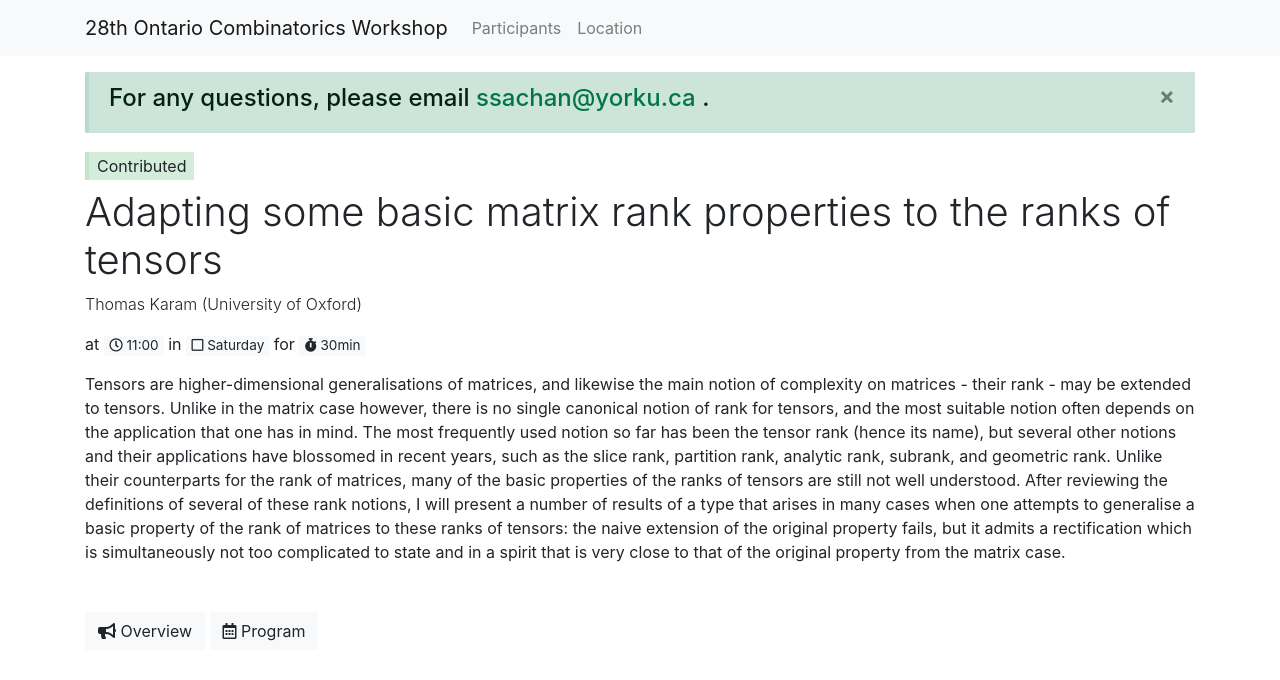
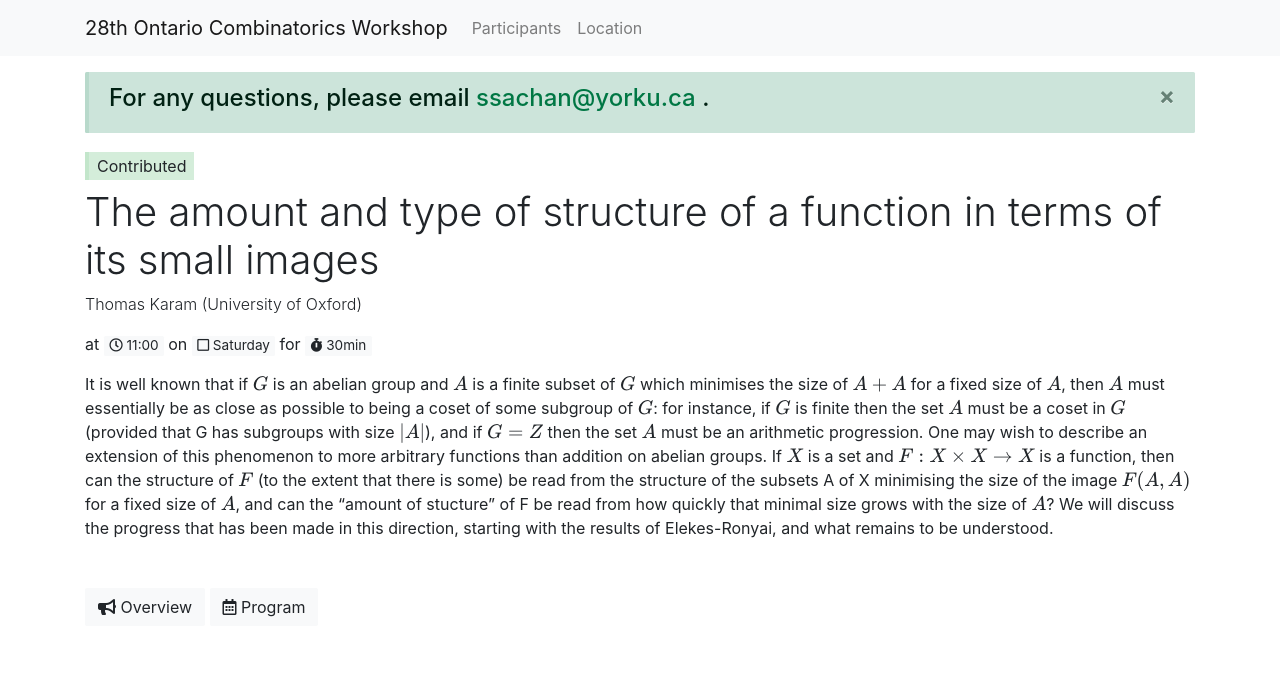
Before and after one commit to sarobidy19/OCW, a Jekyll site: the page built from _talks/talk-Thomas-Karam.md, in a window 1280 px wide. Shown: the top 680 px of the page. Built offline with Jekyll 4.4.1, drawn with Linux system fonts in a browser that asks for light colours.

Commit message:
19/04 update

```diff
--- a/_data/lang.yml
+++ b/_data/lang.yml
@@ -6,7 +6,7 @@ en:
     at: at
     by: by
     for: for
-    in: in
+    in: "on"
     on_: "on"
   overview: Overview
   more_information: More Information
--- a/_speakers/python-generator.py
+++ b/_speakers/python-generator.py
@@ -1,7 +1,7 @@
 import csv
 import os
 
-with open('../../registration-ordered.csv', newline='',encoding="latin-1") as csvfile:
+with open('../../registration-ordered.csv', newline='',encoding="utf8") as csvfile:
 	f = csv.DictReader(csvfile)
 	for row in f:
 		#firstname, lastname, affiliation, stage, title
--- a/_talks/talk-Thomas-Karam.md
+++ b/_talks/talk-Thomas-Karam.md
@@ -1,9 +1,12 @@
 ---
-name: Adapting some basic matrix rank properties to the ranks of tensors
+name: The amount and type of structure of a function in terms of its small images
 speakers:
  - Thomas Karam
 categories:
  - Contributed
 ---
 
-Tensors are higher-dimensional generalisations of matrices, and likewise the main notion of complexity on matrices - their rank - may be extended to tensors. Unlike in the matrix case however, there is no single canonical notion of rank for tensors, and the most suitable notion often depends on the application that one has in mind. The most frequently used notion so far has been the tensor rank (hence its name), but several other notions and their applications have blossomed in recent years, such as the slice rank, partition rank, analytic rank, subrank, and geometric rank. Unlike their counterparts for the rank of matrices, many of the basic properties of the ranks of tensors are still not well understood. After reviewing the definitions of several of these rank notions, I will present a number of results of a type that arises in many cases when one attempts to generalise a basic property of the rank of matrices to these ranks of tensors: the naive extension of the original property fails, but it admits a rectification which is simultaneously not too complicated to state and in a spirit that is very close to that of the original property from the matrix case.
+It is well known that if $$G$$ is an abelian group and $$A$$ is a finite subset of $$G$$ which
+minimises the size of $$A+A$$ for a fixed size of $$A$$, then $$A$$ must essentially be as close as possible to being a coset of some subgroup of $$G$$: for instance, if $$G$$ is finite then the set $$A$$ must be a coset in $$G$$ (provided that G has subgroups with size $$|A|$$), and if $$G = Z$$ then the set $$A$$ must be an arithmetic progression. One may wish to describe an extension of this phenomenon to more arbitrary functions than addition on abelian groups. If $$X$$ is a set and $$F : X \times X \to X$$ is a function, then can the structure of $$F$$ (to the extent that there is some) be read from the structure of the subsets A of X minimising the size of the image $$F(A, A)$$ for a fixed size of $$A$$, and can the “amount of stucture” of F be read from how quickly that minimal size
+grows with the size of $$A$$? We will discuss the progress that has been made in this direction,
+starting with the results of Elekes-Ronyai, and what remains to be understood.
```
Also changed, not shown: _data/program.yml (+14 -5 lines), _speakers/Johnna Parenteau.md (added, +6 -0 lines), _speakers/Jędrzej Hodor.md (added, +6 -0 lines), _speakers/Lukas Klawuhn.md (added, +6 -0 lines), _speakers/Saikat Maity.md (added, +6 -0 lines), _speakers/Sapir Ben-Shahar.md (added, +6 -0 lines), _talks/cofee-break.md (+0 -1 lines), _talks/talk-Johnna-Parenteau.md (added, +9 -0 lines), _talks/talk-Jędrzej-Hodor.md (added, +11 -0 lines), _talks/talk-Lukas-Klawuhn.md (added, +12 -0 lines), _talks/talk-Saikat-Maity.md (added, +10 -0 lines), _talks/talk-Sapir-Ben-Shahar.md (added, +9 -0 lines), 1 other file.
